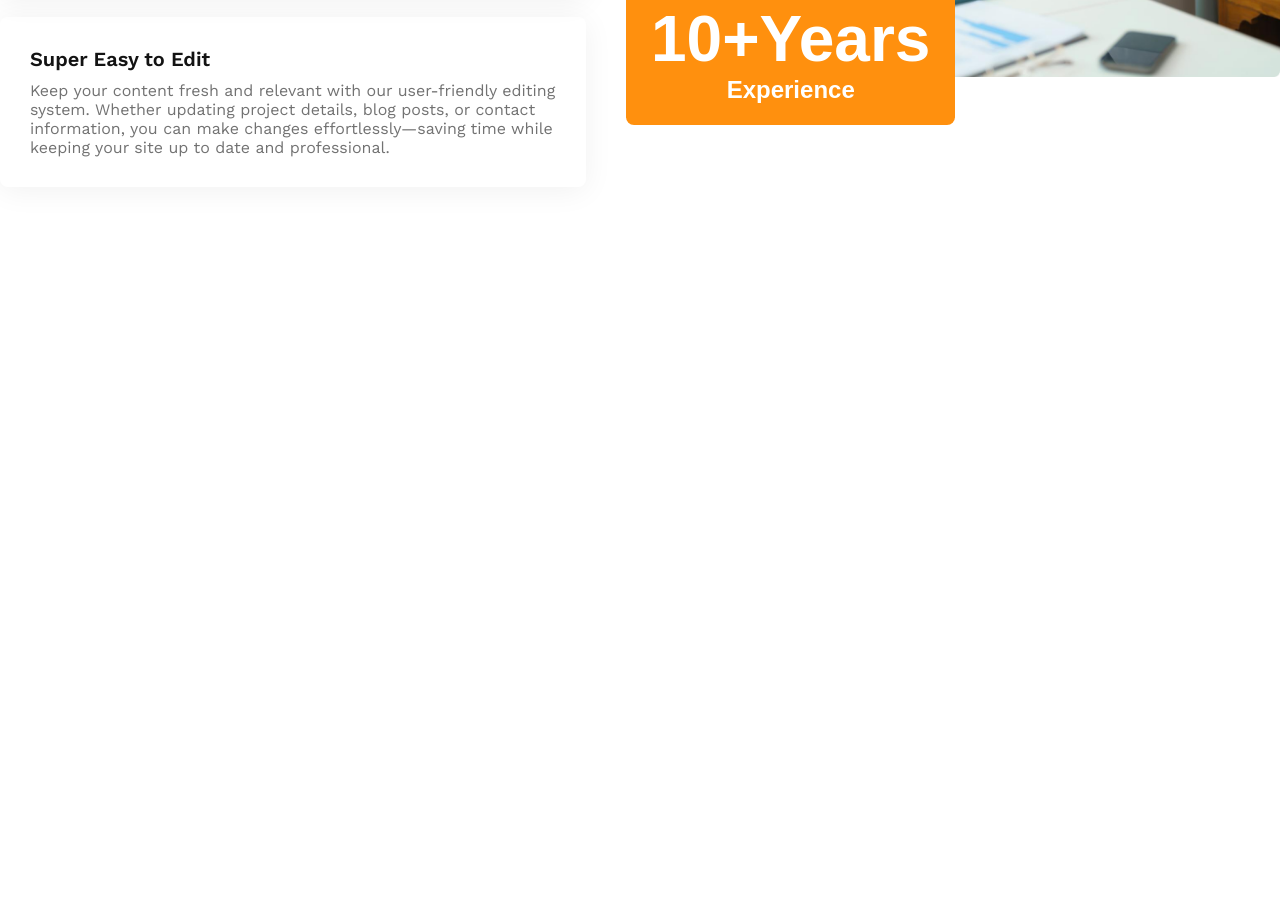
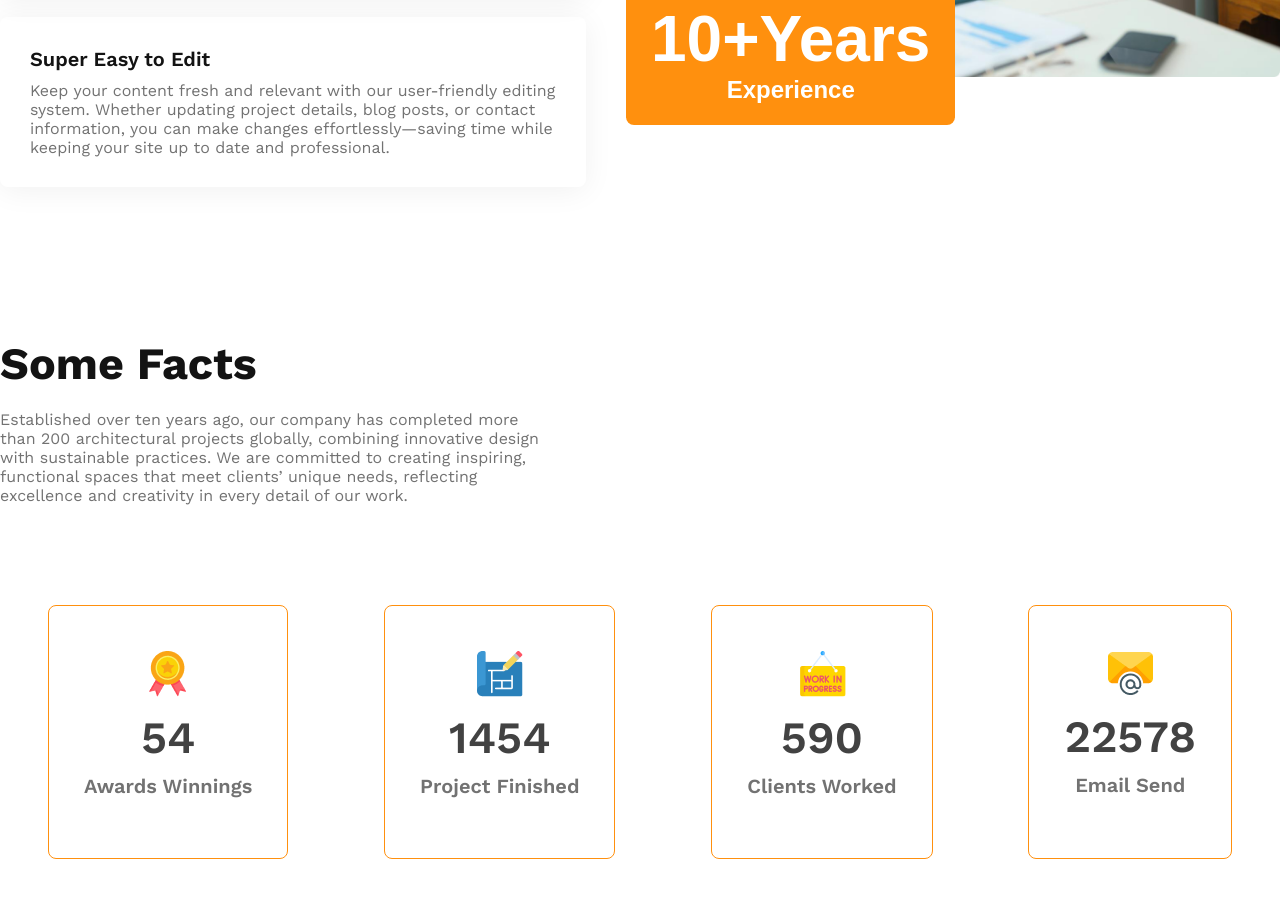
Before and after one commit to Tahmid2629/ph-architect-web, a plain HTML site: page index.html in a window 1280 px wide. Shown: the part 2931-3828 px from the top of the page. Before the commit the page ends 3268 px from the top, so only its background shows below. Drawn offline with nearby package versions, Linux system fonts and the light colour scheme.

Commit message:
Added Facts Section

```diff
--- a/css_style/style.css
+++ b/css_style/style.css
@@ -158,7 +158,43 @@ header{
     font-size: 1.5rem;
     font-weight: 600;
 }
-
+/* Some Facts Section Styles */
+.facts{
+    max-width: 1440px;
+    margin: 0px auto;
+}
+.fact-title-container{
+    max-width: 540px;
+}
+.fact-title{
+    font-size: 2.8rem;
+    font-weight: 700;
+    margin-bottom: 20px;
+}
+.fact-cards{
+    margin-top: 100px;
+    justify-content: space-around;
+    margin-bottom: 100px;
+}
+.fact-card{
+    flex-direction: column;
+    gap: 10px;
+    text-align: center;
+    padding: 45px 35px 60px;
+    border: 1.5px solid rgba(255, 144, 14, 1);
+    border-radius: 8px;
+}
+.card-image{
+    size: 45px;
+}
+.card-title{
+    font-size: 1.25rem;
+    font-weight: 600;
+}
+.fact-number{
+    font-size: 2.8rem;
+    font-weight: 600;
+}
 /* Responsive style for small devices */
 
 @media screen and (max-width:576px) {
@@ -166,7 +202,8 @@ header{
         margin-bottom: 30px;
     }
     .nav-title ,
-    .features-to-enjoy{
+    .features-to-enjoy ,
+    .fact-cards{
         flex-direction: column;
     }
     .nav-lists{
@@ -179,7 +216,8 @@ header{
     .quick-feature{
         flex-direction: column-reverse;
     }
-    .team-content{
+    .team-content ,
+    .fact-title-container{
         margin-bottom: 30px;
         padding: 0px 20px;
     }
@@ -191,6 +229,11 @@ header{
     }
     .feature-container{
         gap: 50px;
+    }
+    .fact-cards{
+        max-width: 75%;
+        margin: 10px auto;
+        gap: 20px;
     }
 }
 /* Responsive for medium devices */
@@ -207,4 +250,18 @@ header{
      .feature-badge{
         margin: 0px;
     }
+    .fact-title ,
+    .fact-title-container{
+        margin: 10px auto;
+    }
+    .fact-description{
+        margin: 10px auto;
+    }
+    .fact-cards{
+        width: 75%;
+        margin: 50px auto;
+        display: grid;
+        grid-template-columns: repeat(2, 1fr);
+        gap: 30px;
+    }
 }
--- a/index.html
+++ b/index.html
@@ -87,6 +87,35 @@
                 <button class="btn-primary feature-badge"><span id="exp-year">10+Years</span> <br> <span id="exp">Experience</span></button>
             </div>
         </section>
+        <section class="facts">
+            <div class="fact-title-container">
+                <h3 class="fact-title dark01">Some Facts</h3>
+                <p class="fact-description dark03">Established over ten years ago, our company has completed more than 200 architectural projects globally, combining innovative design with sustainable practices. We are committed to creating inspiring, functional spaces that meet clients’ unique needs,
+                reflecting excellence and creativity in every detail of our work.</p>
+            </div>
+            <div class="fact-cards display-flex">
+                <div class="fact-card display-flex">
+                    <div class="card-image-container"><img class="card-image" src="images/icons/ribon.png" alt=""></div>
+                    <h3 class="fact-number dark02">54</h3>
+                    <p class="card-title dark03">Awards Winnings</p>
+                </div>
+                <div class="fact-card display-flex">
+                    <div class="card-image-container"><img class="card-image" src="images/icons/projects.png" alt=""></div>
+                    <h3 class="fact-number dark02">1454</h3>
+                    <p class="card-title dark03">Project Finished</p>
+                </div>
+                <div class="fact-card display-flex">
+                    <div class="card-image-container"><img class="card-image" src="images/icons/customers.png" alt=""></div>
+                    <h3 class="fact-number dark02">590</h3>
+                    <p class="card-title dark03">Clients Worked</p>
+                </div>
+                <div class="fact-card display-flex">
+                    <div class="card-image-container"><img class="card-image" src="images/icons/email.png" alt=""></div>
+                    <h3 class="fact-number dark02">22578</h3>
+                    <p class="card-title dark03">Email Send</p>
+                </div>
+            </div>
+        </section>
     </main>
 </body>
 </html>
```
